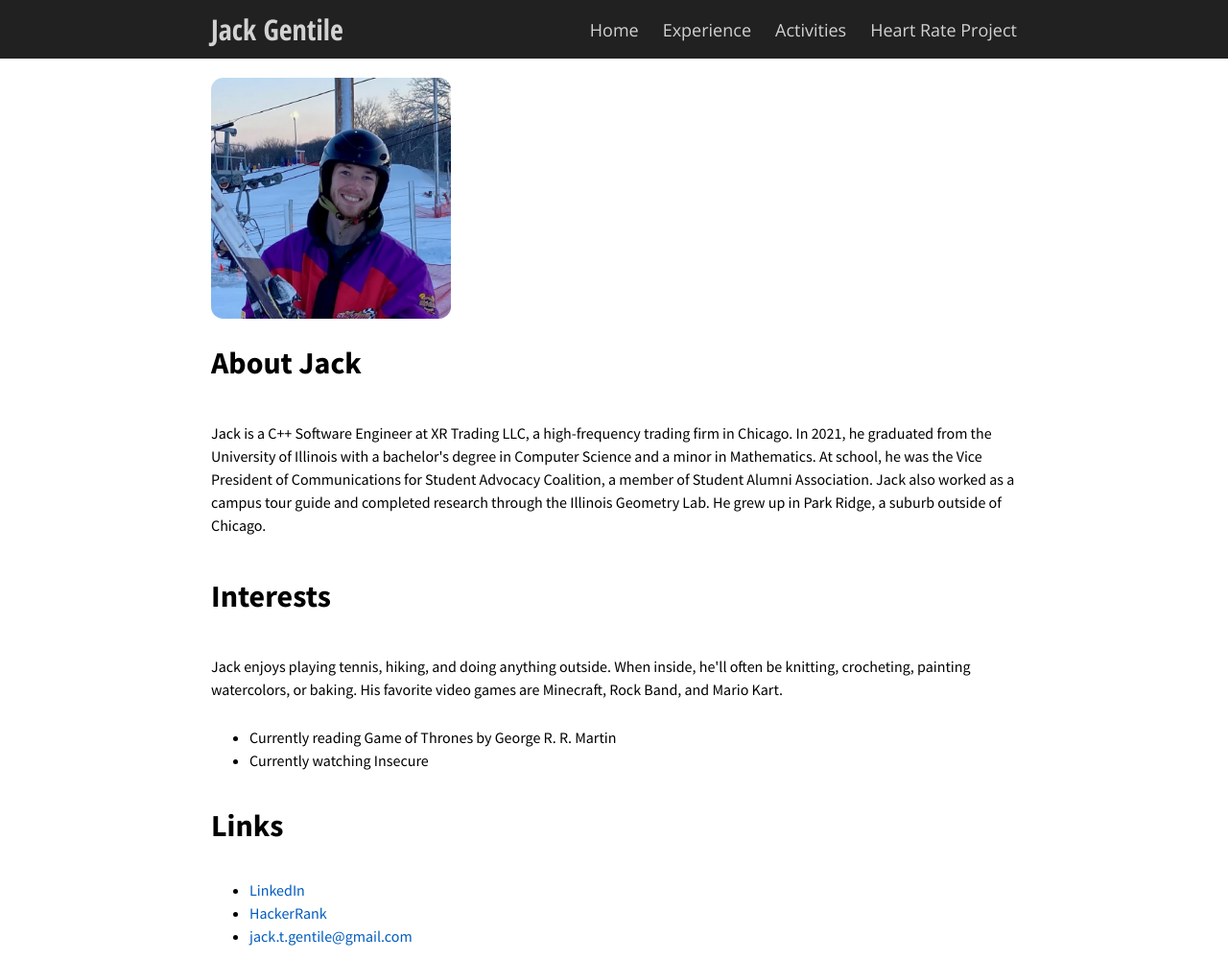
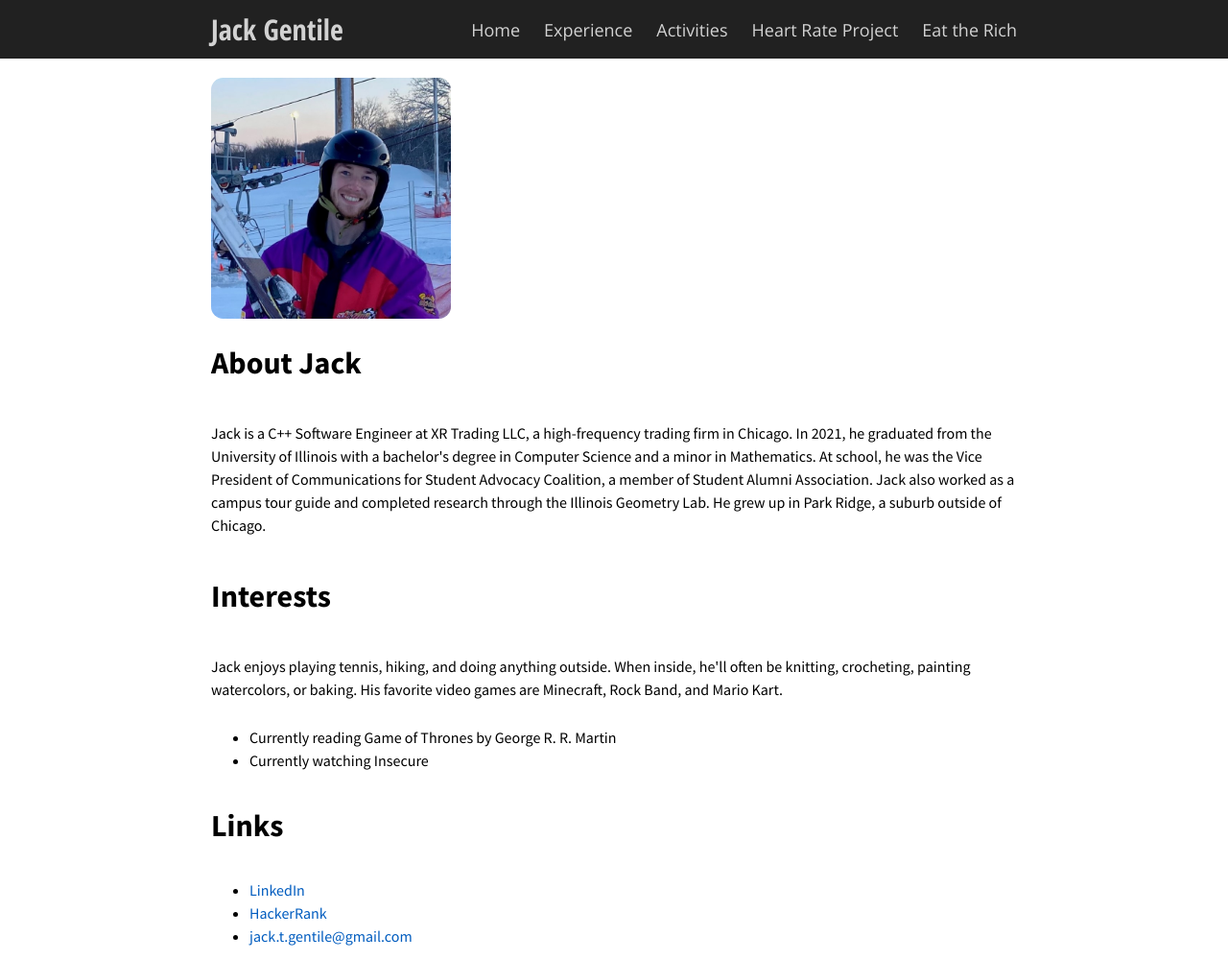
Before and after one commit to jacktgentile/jacktgentile.github.io, a plain HTML site: page index.html in a window 1280 px wide. Shown: the whole page at 96% size. Drawn offline with nearby package versions, Linux system fonts and the light colour scheme.

Commit message:
add EatTheRich to menu bar

```diff
--- a/menu.html
+++ b/menu.html
@@ -11,6 +11,7 @@
       <a href="experience.html">Experience</a>
       <a href="activities.html">Activities</a>
       <a href="https://github.com/jacktgentile/heartrate" target="_blank">Heart Rate Project</a>
+      <a href="EatTheRich/index.html">Eat the Rich</a>
     </div>
   </div>
 </div>
```
